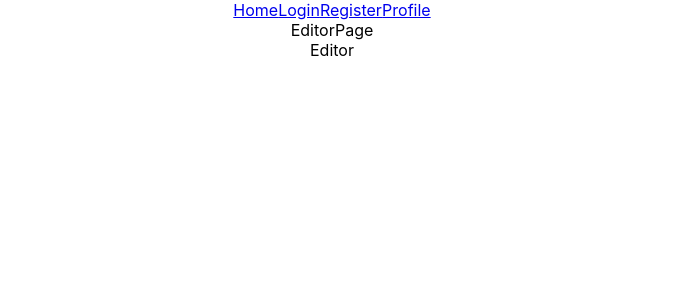
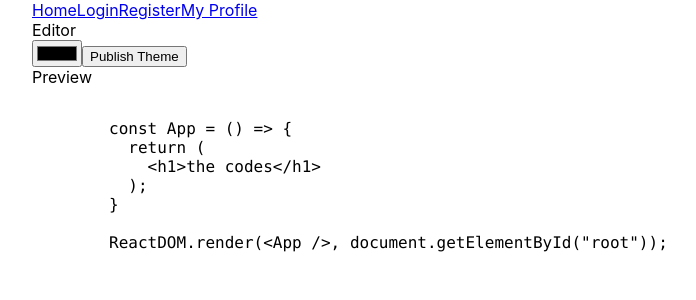
Before and after one commit to hipstina/gel-pen, a React (Create React App) app in the folder client/: page / in a window 1280 px wide. Shown: the top 300 px of the page, without its empty margins (308-1004 px from the left). Built offline with nearby package versions, Linux system fonts and the light colour scheme.

Commit message:
add preview pan component and import prismjs dependencies

```diff
--- a/client/package.json
+++ b/client/package.json
@@ -7,6 +7,7 @@
     "@testing-library/react": "^11.2.6",
     "@testing-library/user-event": "^12.8.3",
     "axios": "^0.21.1",
+    "prismjs": "^1.23.0",
     "react": "^17.0.2",
     "react-dom": "^17.0.2",
     "react-redux": "^7.2.3",
--- a/client/src/components/Editor.jsx
+++ b/client/src/components/Editor.jsx
@@ -1,7 +1,38 @@
 import React from 'react'
+import { connect } from 'react-redux'
+import { AddCSS, CSS_Submitted } from '../store/actions/EditorActions.js'
 
-const Editor = () => {
-  return <div>Editor</div>
+const mapStateToProps = (state) => {
+  return {
+    editorState: state.editorState
+  }
+}
+const mapDispatchToProps = (dispatch) => {
+  return {
+    addCssInput: () => dispatch(AddCSS()),
+    submitCss: (state) => dispatch(CSS_Submitted(state))
+  }
 }
 
-export default Editor
+const Editor = (props) => {
+  const handleChangeEditor = (e) => {
+    props.addCssInput()
+  }
+
+  const handleSubmitEditor = (e) => {
+    e.preventDefault()
+    props.submitCss(props.editorState.css_styles)
+  }
+
+  return (
+    <div>
+      Editor
+      <form>
+        <input type="color" />
+        <input type="submit" value="Publish Theme" />
+      </form>
+    </div>
+  )
+}
+
+export default connect(mapStateToProps, mapDispatchToProps)(Editor)
--- a/client/src/components/Nav.jsx
+++ b/client/src/components/Nav.jsx
@@ -7,7 +7,7 @@ const Nav = () => {
       <NavLink to="/">Home</NavLink>
       <NavLink to="/login">Login</NavLink>
       <NavLink to="/register">Register</NavLink>
-      <NavLink to="/profile">Profile</NavLink>
+      <NavLink to="/profile">My Profile</NavLink>
     </div>
   )
 }
--- /dev/null
+++ b/client/src/components/Preview.jsx
@@ -0,0 +1,23 @@
+import React from 'react'
+
+const Preview = () => {
+  const codeSnippet = `
+        const App = () => {
+          return (
+            <h1>the codes</h1>
+          );
+        }
+
+        ReactDOM.render(<App />, document.getElementById("root"));
+     `
+  return (
+    <div>
+      Preview
+      <pre>
+        <code>{codeSnippet}</code>
+      </pre>
+    </div>
+  )
+}
+
+export default Preview
--- a/client/src/components/Profile.jsx
+++ b/client/src/components/Profile.jsx
@@ -17,8 +17,17 @@ const mapDispatchToProps = (dispatch) => {
   }
 }
 
-const Profile = () => {
-  return <div>Profile</div>
+const Profile = (props) => {
+  return (
+    <div>
+      Profile
+      {/*
+      CURRENT USER PROFILE:
+      - AVATAR
+      - USERNAME
+      */}
+    </div>
+  )
 }
 
 export default connect(mapStateToProps, mapDispatchToProps)(Profile)
--- a/client/src/components/ReviewForm.jsx
+++ b/client/src/components/ReviewForm.jsx
@@ -28,7 +28,7 @@ const ReviewForm = (props) => {
         {/* TODO: CALCULATE CURRENT USER TO AUTOFILL USER FIELDS */}
         <input type="text" placeholder="current_user avatar" />
         <input type="text" placeholder="current_user username" />
-        <input type="text" value="" placeholder="what a super cool theme!" />
+        <input type="text" placeholder="what a super cool theme!" />
         <input type="submit" value="Submit Review" />
       </form>
     </div>
--- a/client/src/screens/EditorPage.jsx
+++ b/client/src/screens/EditorPage.jsx
@@ -1,11 +1,12 @@
 import React from 'react'
 import Editor from '../components/Editor'
+import Preview from '../components/Preview'
 
 const EditorPage = () => {
   return (
     <div>
-      EditorPage
       <Editor />
+      <Preview />
     </div>
   )
 }
--- a/client/src/services/UserServices.js
+++ b/client/src/services/UserServices.js
@@ -21,7 +21,6 @@ export const __GetUserById = async (id) => {
 export const __GetThemesByUser = async (id) => {
   try {
     const res = await Client.get(`/user/themes/${id}`)
-    console.log('__GetThemesByUser res', res)
     return res.data
   } catch (err) {
     console.log(err)
--- a/client/src/store/reducers/UserReducer.js
+++ b/client/src/store/reducers/UserReducer.js
@@ -30,10 +30,7 @@ const UserReducer = (state = iState, action) => {
       const targetId = state.selected_user_data.themes.filter(
         (theme) => theme.id === action.payload
       )
-      console.log('targetId', targetId[0].id)
-      console.log('action.payload', action.payload)
       targetId[0].likes++
-
       return { ...state }
     default:
       return { ...state }
--- a/client/src/styles/App.css
+++ b/client/src/styles/App.css
@@ -1,5 +1,7 @@
 .App {
-  text-align: center;
+  /* text-align: center; */
+  max-width: 600px;
+  margin: 0 auto;
 }
 
 .App-logo {
```
Also changed, not shown: 1 other file (tests, documents, lock files or other folders).
